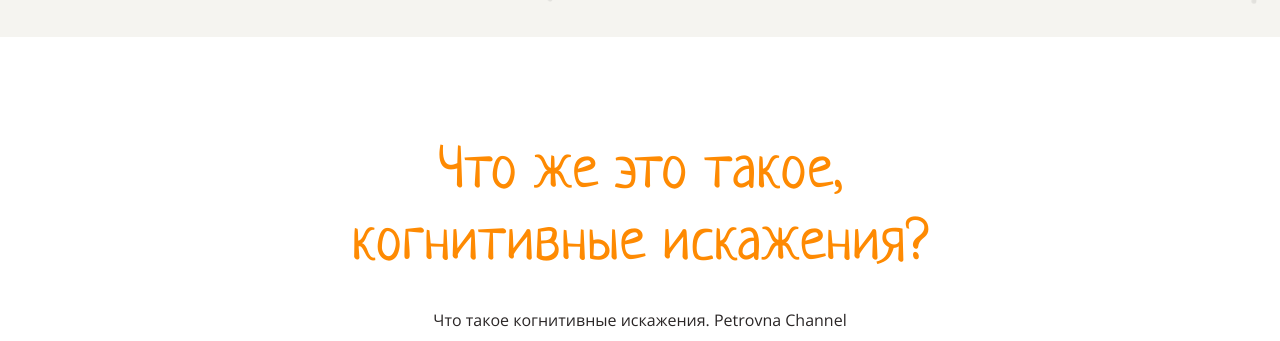
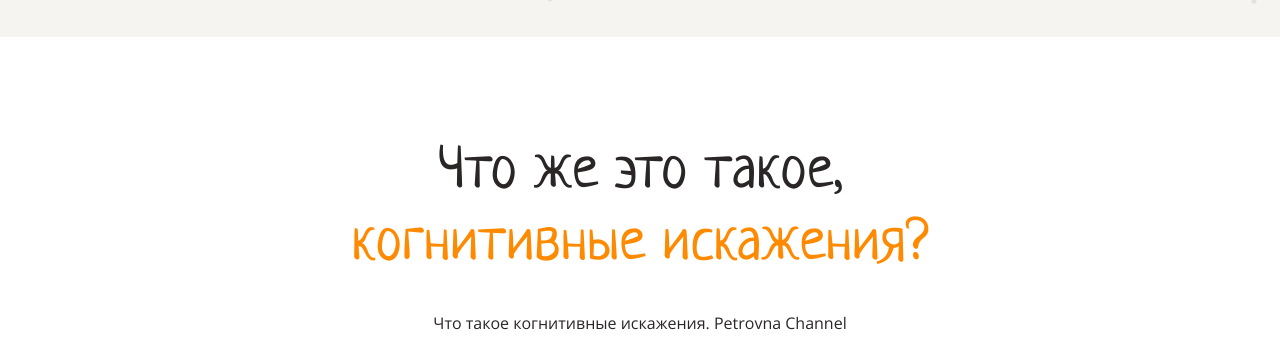
Before and after one commit to kzhvnkv/layout-designer-project-lvl1, a website: page src/index.html in a window 1280 px wide. Shown: the part 880-1221 px from the top of the page. Drawn offline with Linux system fonts and the light colour scheme.

Commit message:
fix header section

```diff
--- a/src/styles/style.css
+++ b/src/styles/style.css
@@ -55,10 +55,10 @@ body {
   color: var(--color-main);
 }
 
-h2 {
+/* h2 {
   color: var(--color-main);
   font-family: 'Neucha', sans-serif;
-}
+} */
 
 .h1,
 .h2,
@@ -185,7 +185,7 @@ h2 {
 }
 
 .media-content__title {
-  margin-bottom: 27px;
+  margin-bottom: 30px;
 }
 
 .media-content__header {
```
